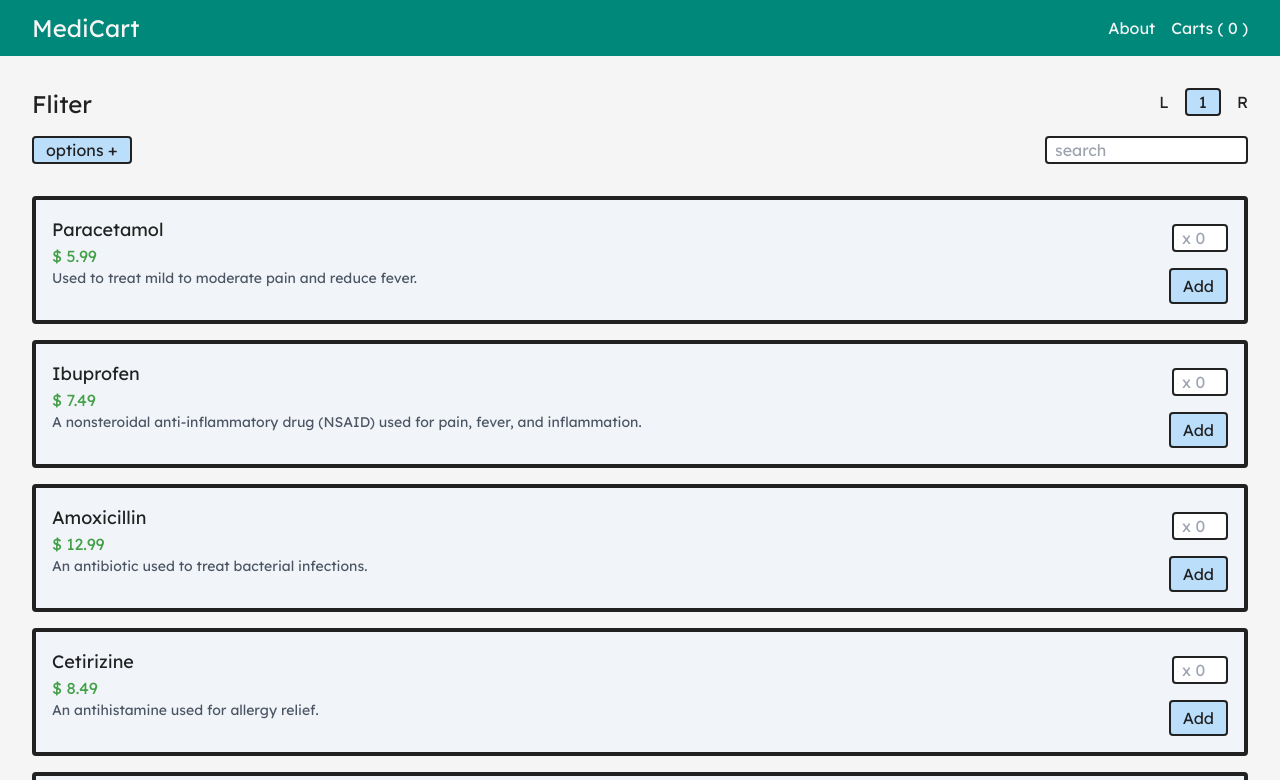
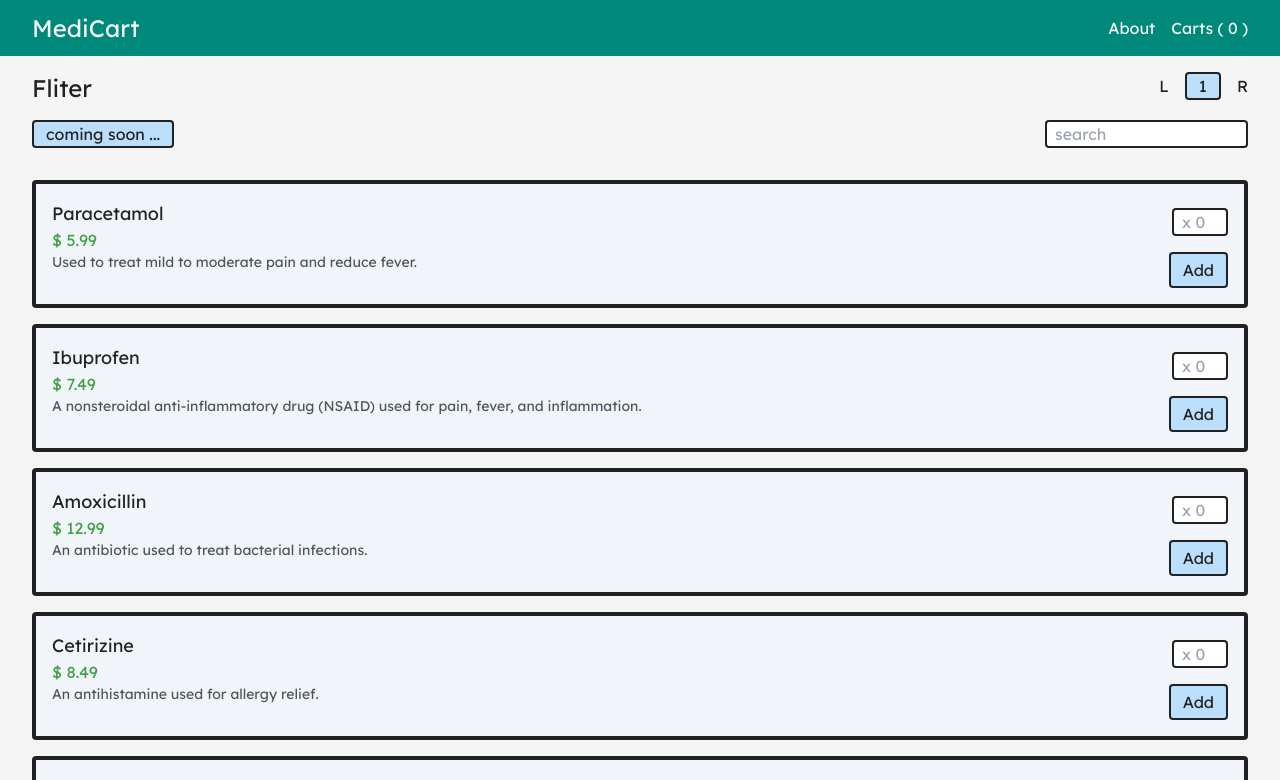
Before and after one commit to HtetAungLw1n/medi-cart, a React (Vite) app: page / in a window 1280 px wide. Shown: the top 780 px of the page. Built offline with nearby package versions, Linux system fonts and the light colour scheme.

Commit message:
search function finish

```diff
--- a/src/components/ControlBar.jsx
+++ b/src/components/ControlBar.jsx
@@ -2,7 +2,7 @@ import React from "react";
 import Fliter from "../components/Fliter";
 import Pagination from "./Pagination";
 
-const ControlBar = () => {
+const ControlBar = (props) => {
   return (
     <>
       <div className="flex justify-between items-start py-4">
@@ -13,6 +13,9 @@ const ControlBar = () => {
             type="text"
             placeholder="search"
             className="block outline-none border-2 border-textcolor rounded pl-2"
+            onChange={(e) => {
+              props.searchFun(e.target.value);
+            }}
           />
         </div>
       </div>
--- a/src/components/Fliter.jsx
+++ b/src/components/Fliter.jsx
@@ -5,7 +5,7 @@ const Fliter = () => {
     <section className="flex flex-col">
       <div className="text-2xl mb-4">Fliter</div>
       <button className="bg-accent px-3 border-2 border-textcolor rounded">
-        options +
+        coming soon ...
       </button>
     </section>
   );
--- a/src/components/MedicineList.jsx
+++ b/src/components/MedicineList.jsx
@@ -2,14 +2,24 @@ import React, { useState } from "react";
 import Medicine from "./Medicine";
 import medicines from "../store/medicines";
 
-const MedicineList = () => {
+const MedicineList = (props) => {
   const [state, setMedicines] = useState(medicines);
+
+  const filterdMedicines = state.filter((medicine) => {
+    return medicine.name
+      .toLowerCase()
+      .includes(props.searchValue.toLowerCase());
+  });
   return (
     <>
       <div className="medicine-list mt-4">
-        {state.map((medicine) => (
-          <Medicine key={medicine.id} medicine={medicine} />
-        ))}
+        {filterdMedicines.length > 0 ? (
+          filterdMedicines.map((medicine) => (
+            <Medicine key={medicine.id} medicine={medicine} />
+          ))
+        ) : (
+          <h1>The medicine that you are looking for is not exist</h1>
+        )}
       </div>
     </>
   );
--- a/src/layout/Nav.jsx
+++ b/src/layout/Nav.jsx
@@ -9,7 +9,7 @@ const Nav = (props) => {
   }, 0);
 
   return (
-    <div className="bg-primary text-background px-8 h-14 relative">
+    <div className="bg-primary text-background px-8 h-14 fixed w-full">
       <div className="container flex justify-between items-center h-full">
         <div>
           <h1 className="text-2xl">MediCart</h1>
--- a/src/layout/Products.jsx
+++ b/src/layout/Products.jsx
@@ -1,14 +1,20 @@
-import React from "react";
+import React, { useState } from "react";
 import MedicineList from "../components/MedicineList";
 import ControlBar from "../components/ControlBar";
 import Pagination from "../components/Pagination";
 
 const Products = () => {
+  const [searchValue, setSearchValue] = useState("");
+
+  const searchFun = (search) => {
+    setSearchValue(search);
+  };
+
   return (
-    <section className="bg-background text-textcolor px-8 py-4">
+    <section className="bg-background text-textcolor px-8 py-4 pt-[7vh] min-h-[85vh]">
       <div className="container">
-        <ControlBar />
-        <MedicineList />
+        <ControlBar searchFun={searchFun} />
+        <MedicineList searchValue={searchValue} />
         <Pagination />
       </div>
     </section>
```
